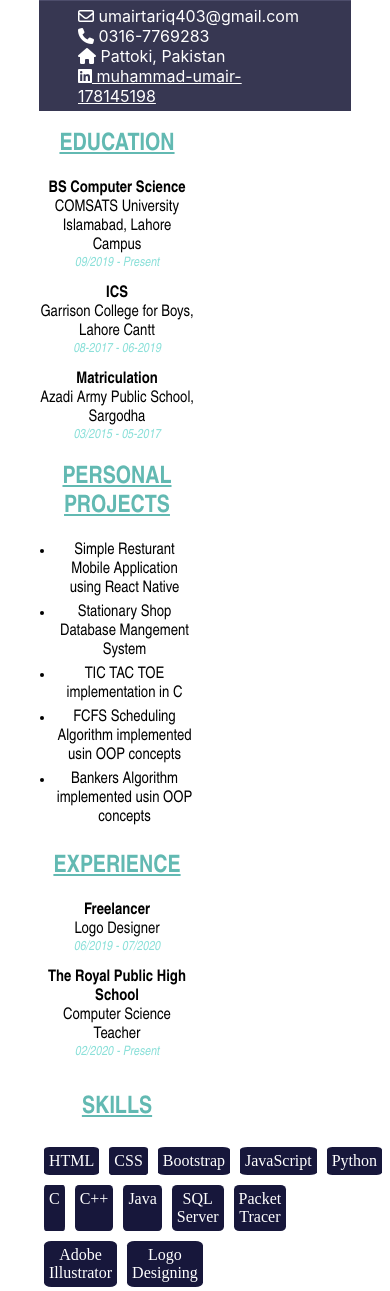
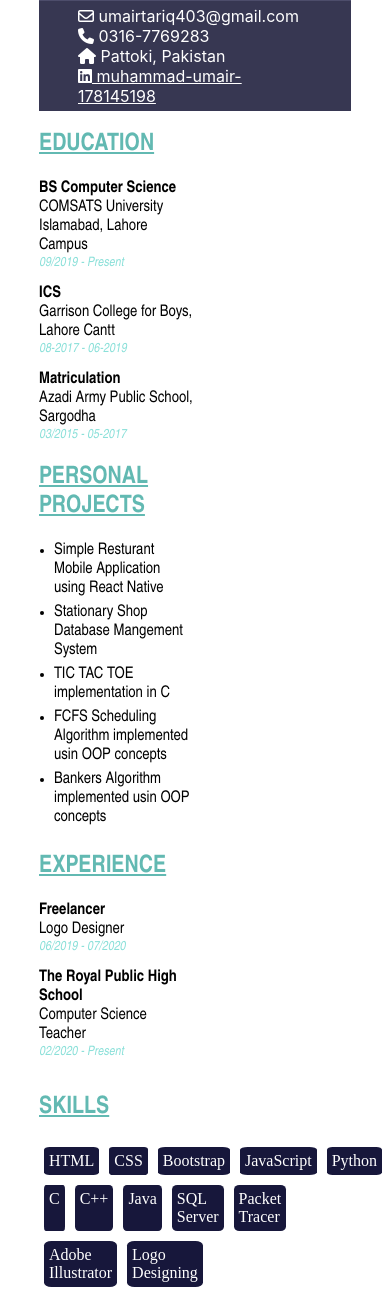
Before and after one commit to umair055/CV, a PHP site: page / in a window 390 px wide. Shown: the part 237-1528 px from the top of the page. Run offline with PHP 8.4, Linux system fonts and the light colour scheme; some libraries are stand-ins or nearby versions.

Commit message:
Update styles.css

```diff
--- a/styles.css
+++ b/styles.css
@@ -220,8 +220,6 @@ body{
 @media only screen and (max-width:489px) {
     .total{
         flex-direction: column;
-        text-align: center;
-        justify-content: center;
     }
     .contact ul{
         flex-direction: column;
```
